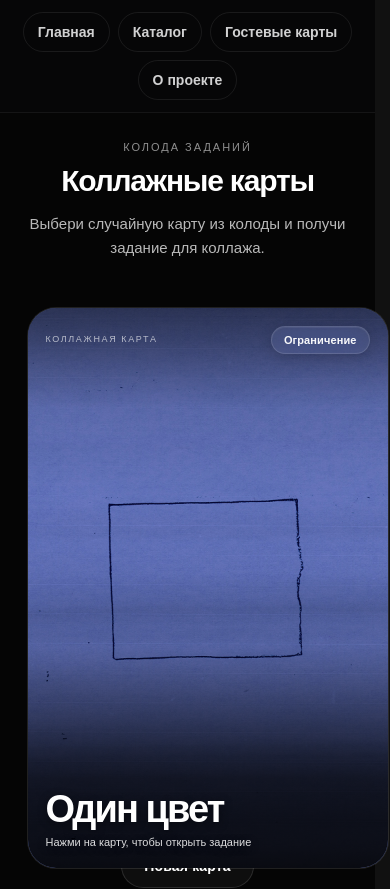
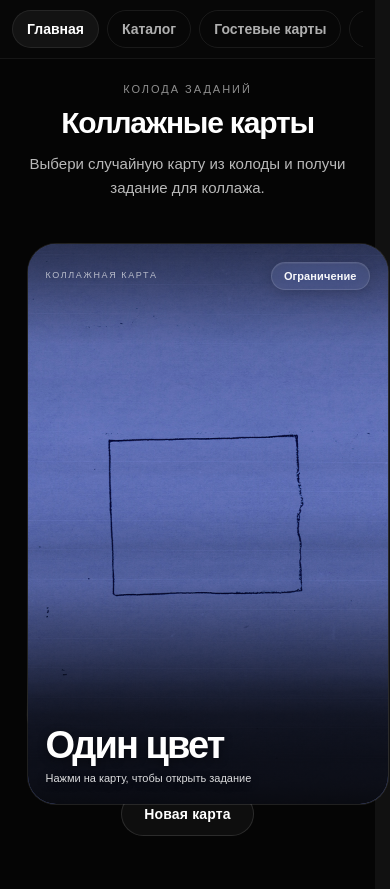
Before and after one commit to Lowranger555/collage-cards, a React (Vite) app: page / in a window 390 px wide. Shown: the top 889 px of the page. Built offline with nearby package versions, Linux system fonts and the light colour scheme.

Commit message:
Fix mobile header and home layout

```diff
--- a/src/components/Header.jsx
+++ b/src/components/Header.jsx
@@ -1,13 +1,29 @@
-import { Link } from "react-router-dom";
+import { Link, useLocation } from "react-router-dom";
 
 function Header() {
+  const location = useLocation();
+
+  const links = [
+    { to: "/", label: "Главная" },
+    { to: "/catalog", label: "Каталог" },
+    { to: "/guest-cards", label: "Гостевые карты" },
+    { to: "/about", label: "О проекте" }
+  ];
+
+  const isMobile =
+    typeof window !== "undefined" ? window.innerWidth < 760 : false;
+
+  function isActive(path) {
+    return location.pathname === path;
+  }
+
   return (
     <header
       style={{
         position: "sticky",
         top: 0,
-        zIndex: 50,
-        background: "rgba(8, 8, 9, 0.72)",
+        zIndex: 100,
+        background: "rgba(8, 8, 9, 0.88)",
         borderBottom: "1px solid rgba(255,255,255,0.06)",
         backdropFilter: "blur(14px)",
         WebkitBackdropFilter: "blur(14px)"
@@ -17,41 +33,105 @@ function Header() {
         style={{
           maxWidth: "1100px",
           margin: "0 auto",
-          padding: "12px 20px",
-          display: "flex",
-          justifyContent: "center"
+          padding: isMobile ? "10px 12px" : "12px 20px"
         }}
       >
+        {isMobile ? (
           <nav
             style={{
               display: "flex",
               gap: "8px",
-            flexWrap: "wrap",
-            justifyContent: "center"
+              overflowX: "auto",
+              overflowY: "hidden",
+              whiteSpace: "nowrap",
+              WebkitOverflowScrolling: "touch",
+              scrollbarWidth: "none",
+              msOverflowStyle: "none"
             }}
           >
-          <Link to="/" style={linkStyle}>Главная</Link>
-          <Link to="/catalog" style={linkStyle}>Каталог</Link>
-          <Link to="/guest-cards" style={linkStyle}>Гостевые карты</Link>
-          <Link to="/about" style={linkStyle}>О проекте</Link>
+            {links.map((link) => {
+              const active = isActive(link.to);
+
+              return (
+                <Link
+                  key={link.to}
+                  to={link.to}
+                  style={{
+                    flex: "0 0 auto",
+                    display: "inline-flex",
+                    alignItems: "center",
+                    justifyContent: "center",
+                    height: "38px",
+                    padding: "0 14px",
+                    borderRadius: "999px",
+                    textDecoration: "none",
+                    whiteSpace: "nowrap",
+                    color: active ? "white" : "rgba(255,255,255,0.68)",
+                    fontSize: "14px",
+                    lineHeight: 1,
+                    fontWeight: "600",
+                    background: active
+                      ? "rgba(255,255,255,0.05)"
+                      : "transparent",
+                    border: active
+                      ? "1px solid rgba(255,255,255,0.08)"
+                      : "1px solid rgba(255,255,255,0.08)",
+                    boxSizing: "border-box"
+                  }}
+                >
+                  {link.label}
+                </Link>
+              );
+            })}
           </nav>
+        ) : (
+          <nav
+            style={{
+              display: "flex",
+              justifyContent: "center",
+              gap: "8px",
+              flexWrap: "wrap"
+            }}
+          >
+            {links.map((link) => {
+              const active = isActive(link.to);
+
+              return (
+                <Link
+                  key={link.to}
+                  to={link.to}
+                  style={{
+                    display: "inline-flex",
+                    alignItems: "center",
+                    justifyContent: "center",
+                    minWidth: "140px",
+                    height: "40px",
+                    padding: "0 14px",
+                    borderRadius: "999px",
+                    textDecoration: "none",
+                    whiteSpace: "nowrap",
+                    color: active ? "white" : "rgba(255,255,255,0.66)",
+                    fontSize: "14px",
+                    lineHeight: 1,
+                    fontWeight: "600",
+                    background: active
+                      ? "rgba(255,255,255,0.04)"
+                      : "transparent",
+                    border: active
+                      ? "1px solid rgba(255,255,255,0.07)"
+                      : "1px solid transparent",
+                    boxSizing: "border-box"
+                  }}
+                >
+                  {link.label}
+                </Link>
+              );
+            })}
+          </nav>
+        )}
       </div>
     </header>
   );
 }
 
-const linkStyle = {
-  display: "inline-flex",
-  alignItems: "center",
-  justifyContent: "center",
-  height: "40px",
-  padding: "0 14px",
-  borderRadius: "999px",
-  textDecoration: "none",
-  color: "rgba(255,255,255,0.82)",
-  fontSize: "14px",
-  fontWeight: "600",
-  border: "1px solid rgba(255,255,255,0.08)"
-};
-
 export default Header;
--- a/src/pages/Home.jsx
+++ b/src/pages/Home.jsx
@@ -13,8 +13,8 @@ function Home() {
 
   const cardWidth = isMobile ? 320 : 360;
   const cardHeight = isMobile ? 500 : 560;
-  const stageWidth = isMobile ? 350 : 430;
-  const stageHeight = isMobile ? 540 : 610;
+  const stageWidth = isMobile ? 336 : 430;
+  const stageHeight = isMobile ? 532 : 610;
 
   function getRandomPrompt(excludeId = null, excludeCategory = null) {
     let pool = prompts;
@@ -66,7 +66,7 @@ function Home() {
     <main
       style={{
         minHeight: "calc(100vh - 73px)",
-        padding: isMobile ? "28px 16px 56px" : "40px 20px 64px"
+        padding: isMobile ? "24px 16px 56px" : "40px 20px 64px"
       }}
     >
       <div
@@ -97,7 +97,7 @@ function Home() {
 
           <h1
             style={{
-              margin: "0 0 16px 0",
+              margin: "0 0 14px 0",
               fontSize: "clamp(30px, 5vw, 54px)",
               lineHeight: 1,
               color: "white",
@@ -126,7 +126,8 @@ function Home() {
             display: "flex",
             flexDirection: "column",
             alignItems: "center",
-            gap: isMobile ? "16px" : "18px"
+            justifyContent: "center",
+            gap: isMobile ? "24px" : "18px"
           }}
         >
           <div
@@ -134,6 +135,7 @@ function Home() {
               position: "relative",
               width: `${stageWidth}px`,
               height: `${stageHeight}px`,
+              margin: "0 auto",
               display: "flex",
               alignItems: "center",
               justifyContent: "center"
@@ -146,13 +148,15 @@ function Home() {
                 height: `${cardHeight}px`,
                 borderRadius: "28px",
                 background: "rgba(255,255,255,0.02)",
+                left: "50%",
+                top: "50%",
                 transform: isChangingCard
                   ? isMobile
-                    ? "translate(20px, 12px) rotate(4.2deg)"
-                    : "translate(25px, 15px) rotate(4.2deg)"
+                    ? "translate(calc(-50% + 16px), calc(-50% + 10px)) rotate(4.2deg)"
+                    : "translate(calc(-50% + 25px), calc(-50% + 15px)) rotate(4.2deg)"
                   : isMobile
-                  ? "translate(18px, 11px) rotate(4deg)"
-                  : "translate(24px, 14px) rotate(4deg)",
+                  ? "translate(calc(-50% + 14px), calc(-50% + 9px)) rotate(4deg)"
+                  : "translate(calc(-50% + 24px), calc(-50% + 14px)) rotate(4deg)",
                 transition: "transform 220ms ease",
                 pointerEvents: "none"
               }}
@@ -165,13 +169,15 @@ function Home() {
                 height: `${cardHeight}px`,
                 borderRadius: "28px",
                 background: "rgba(255,255,255,0.03)",
+                left: "50%",
+                top: "50%",
                 transform: isChangingCard
                   ? isMobile
-                    ? "translate(9px, 6px) rotate(2.1deg)"
-                    : "translate(11px, 7px) rotate(2.1deg)"
+                    ? "translate(calc(-50% + 7px), calc(-50% + 5px)) rotate(2.1deg)"
+                    : "translate(calc(-50% + 11px), calc(-50% + 7px)) rotate(2.1deg)"
                   : isMobile
-                  ? "translate(8px, 5px) rotate(2deg)"
-                  : "translate(10px, 6px) rotate(2deg)",
+                  ? "translate(calc(-50% + 6px), calc(-50% + 4px)) rotate(2deg)"
+                  : "translate(calc(-50% + 10px), calc(-50% + 6px)) rotate(2deg)",
                 transition: "transform 220ms ease",
                 pointerEvents: "none"
               }}
@@ -187,7 +193,7 @@ function Home() {
                 zIndex: 2,
                 transform: isChangingCard
                   ? isMobile
-                    ? "translate(3px, 4px)"
+                    ? "translate(2px, 3px)"
                     : "translate(4px, 6px)"
                   : "translate(0px, 0px)",
                 opacity: isChangingCard ? 0.94 : 1,
@@ -207,6 +213,7 @@ function Home() {
             onMouseEnter={() => setIsButtonHovered(true)}
             onMouseLeave={() => setIsButtonHovered(false)}
             style={{
+              marginTop: isMobile ? "8px" : "0",
               padding: "13px 22px",
               borderRadius: "999px",
               border: "1px solid rgba(255,255,255,0.12)",
```
Lines whose indentation alone changed are shown as unchanged.
